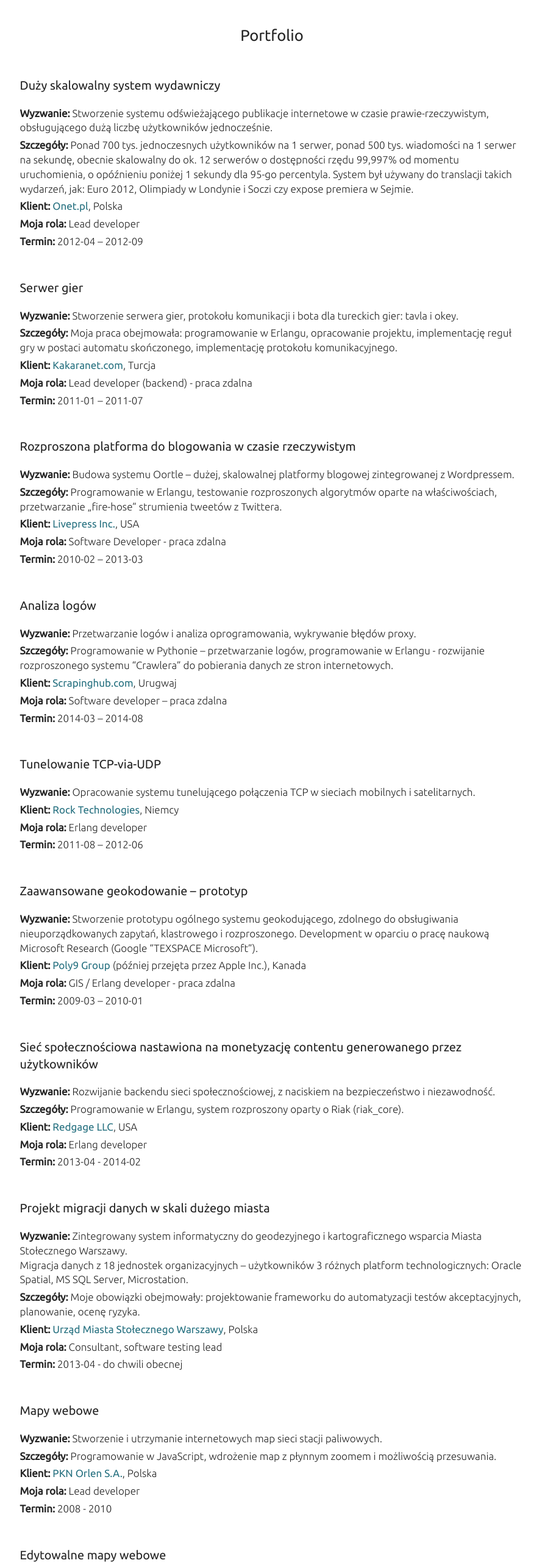
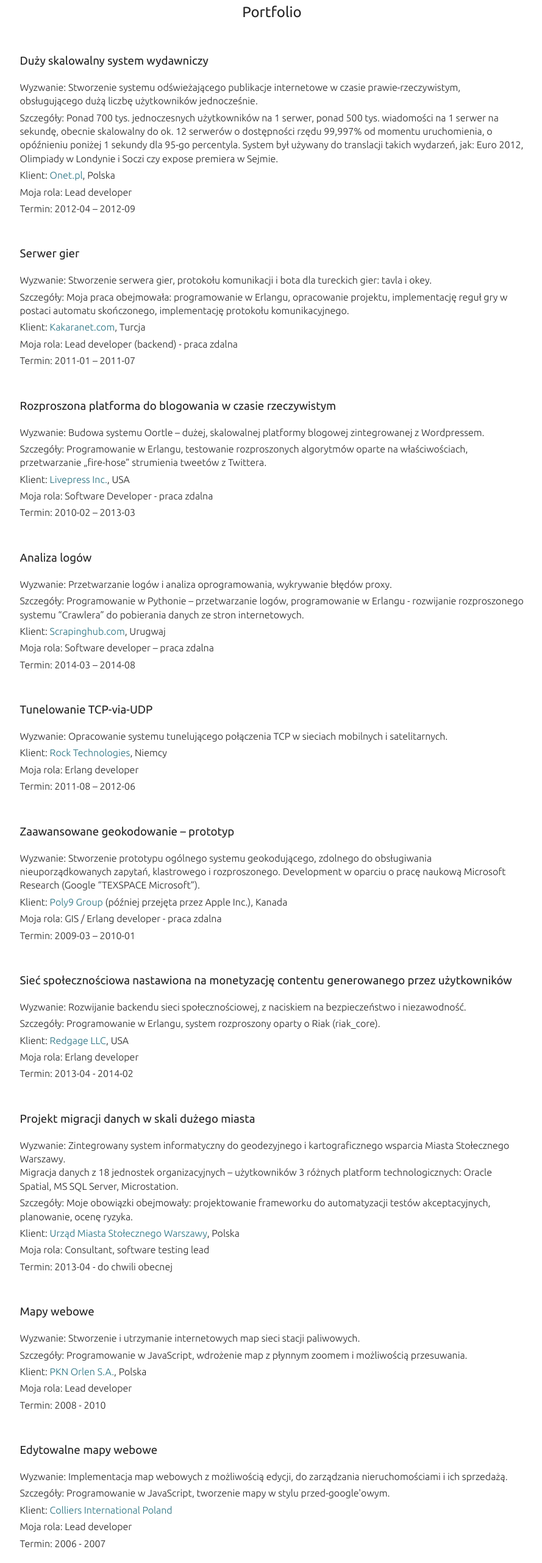
Before and after one commit to paulperegud/paulperegud.github.io, a plain HTML site: page index-PL.html in a window 1280 px wide. Shown: the part 1720-4283 px from the top of the page at 61% size, without its empty margins (194-1083 px from the left). Drawn offline with Linux system fonts and the light colour scheme.

Commit message:
font sizes etc

```diff
--- a/index-PL.html
+++ b/index-PL.html
@@ -71,63 +71,63 @@
 		<div id="portfolio-wrap">
 		<div id="portfolio"><h2 class="standard-margin">Portfolio</h2>
 		<h3 class="heading-project">Duży skalowalny system wydawniczy</h3>
-		<p><strong>Wyzwanie:</strong> Stworzenie systemu odświeżającego publikacje internetowe w czasie prawie-rzeczywistym, obsługującego dużą liczbę użytkowników jednocześnie.</p>
-		<p><strong>Szczegóły:</strong> Ponad 700 tys. jednoczesnych użytkowników na 1 serwer, ponad 500 tys. wiadomości na 1 serwer na sekundę, obecnie skalowalny do ok. 12 serwerów o dostępności rzędu 99,997% od momentu uruchomienia, o opóźnieniu poniżej 1 sekundy dla 95-go percentyla. System był używany do translacji takich wydarzeń, jak: Euro 2012, Olimpiady w Londynie i Soczi czy expose premiera w Sejmie.</p>
-		<p><strong>Klient:</strong> <a class="black-link" href="http://www.onet.pl/" target="blank_" rel="nofollow" title="Grupa Onet.pl S.A.">Onet.pl</a>, Polska</p>
-		<p><strong>Moja rola:</strong> Lead developer</p>
-		<p><strong>Termin:</strong> 2012-04 – 2012-09</p>
+		<p>Wyzwanie: Stworzenie systemu odświeżającego publikacje internetowe w czasie prawie-rzeczywistym, obsługującego dużą liczbę użytkowników jednocześnie.</p>
+		<p>Szczegóły: Ponad 700 tys. jednoczesnych użytkowników na 1 serwer, ponad 500 tys. wiadomości na 1 serwer na sekundę, obecnie skalowalny do ok. 12 serwerów o dostępności rzędu 99,997% od momentu uruchomienia, o opóźnieniu poniżej 1 sekundy dla 95-go percentyla. System był używany do translacji takich wydarzeń, jak: Euro 2012, Olimpiady w Londynie i Soczi czy expose premiera w Sejmie.</p>
+		<p>Klient: <a class="black-link" href="http://www.onet.pl/" target="blank_" rel="nofollow" title="Grupa Onet.pl S.A.">Onet.pl</a>, Polska</p>
+		<p>Moja rola: Lead developer</p>
+		<p>Termin: 2012-04 – 2012-09</p>
 		<h3 class="heading-project">Serwer gier</h3>
-		<p><strong>Wyzwanie:</strong> Stworzenie serwera gier, protokołu komunikacji i bota dla tureckich gier: tavla i okey.</p>
-		<p><strong>Szczegóły:</strong> Moja praca obejmowała: programowanie w Erlangu, opracowanie projektu, implementację reguł gry w postaci automatu skończonego, implementację protokołu komunikacyjnego.</p>
-		<p><strong>Klient:</strong> <a class="black-link" href="http://kakaranet.com" target="blank_" rel="nofollow" title="Kakaranet">Kakaranet.com</a>, Turcja</p>
-		<p><strong>Moja rola:</strong> Lead developer (backend) - praca zdalna</p>
-		<p><strong>Termin:</strong> 2011-01 – 2011-07</p>
+		<p>Wyzwanie: Stworzenie serwera gier, protokołu komunikacji i bota dla tureckich gier: tavla i okey.</p>
+		<p>Szczegóły: Moja praca obejmowała: programowanie w Erlangu, opracowanie projektu, implementację reguł gry w postaci automatu skończonego, implementację protokołu komunikacyjnego.</p>
+		<p>Klient: <a class="black-link" href="http://kakaranet.com" target="blank_" rel="nofollow" title="Kakaranet">Kakaranet.com</a>, Turcja</p>
+		<p>Moja rola: Lead developer (backend) - praca zdalna</p>
+		<p>Termin: 2011-01 – 2011-07</p>
 		<h3 class="heading-project">Rozproszona platforma do blogowania w czasie rzeczywistym</h3>
-		<p><strong>Wyzwanie:</strong> Budowa systemu Oortle – dużej, skalowalnej platformy blogowej zintegrowanej z Wordpressem.</p>
-		<p><strong>Szczegóły:</strong> Programowanie w Erlangu, testowanie rozproszonych algorytmów oparte na właściwościach, przetwarzanie „fire-hose” strumienia tweetów z Twittera.</p>
-		<p><strong>Klient:</strong> <a class="black-link" href="http://livepress.com/" target="blank_" rel="nofollow" title="LivePress Inc.">Livepress Inc.</a>, USA</p>
-		<p><strong>Moja rola:</strong> Software Developer - praca zdalna</p>
-		<p><strong>Termin:</strong> 2010-02 – 2013-03</p>
+		<p>Wyzwanie: Budowa systemu Oortle – dużej, skalowalnej platformy blogowej zintegrowanej z Wordpressem.</p>
+		<p>Szczegóły: Programowanie w Erlangu, testowanie rozproszonych algorytmów oparte na właściwościach, przetwarzanie „fire-hose” strumienia tweetów z Twittera.</p>
+		<p>Klient: <a class="black-link" href="http://livepress.com/" target="blank_" rel="nofollow" title="LivePress Inc.">Livepress Inc.</a>, USA</p>
+		<p>Moja rola: Software Developer - praca zdalna</p>
+		<p>Termin: 2010-02 – 2013-03</p>
 		<h3 class="heading-project">Analiza logów</h3>
-		<p><strong>Wyzwanie:</strong> Przetwarzanie logów i analiza oprogramowania, wykrywanie błędów proxy.</p>
-		<p><strong>Szczegóły:</strong> Programowanie w Pythonie – przetwarzanie logów, programowanie w Erlangu - rozwijanie rozproszonego systemu “Crawlera” do pobierania danych ze stron internetowych.</p>
-		<p><strong>Klient:</strong> <a class="black-link" href="http://scrapinghub.com/" target="blank_" rel="nofollow" title="Scrapinghub">Scrapinghub.com</a>, Urugwaj</p>
-		<p><strong>Moja rola:</strong> Software developer – praca zdalna</p>
-		<p><strong>Termin:</strong> 2014-03 – 2014-08</p>
+		<p>Wyzwanie: Przetwarzanie logów i analiza oprogramowania, wykrywanie błędów proxy.</p>
+		<p>Szczegóły: Programowanie w Pythonie – przetwarzanie logów, programowanie w Erlangu - rozwijanie rozproszonego systemu “Crawlera” do pobierania danych ze stron internetowych.</p>
+		<p>Klient: <a class="black-link" href="http://scrapinghub.com/" target="blank_" rel="nofollow" title="Scrapinghub">Scrapinghub.com</a>, Urugwaj</p>
+		<p>Moja rola: Software developer – praca zdalna</p>
+		<p>Termin: 2014-03 – 2014-08</p>
 		<h3 class="heading-project">Tunelowanie TCP-via-UDP</h3>
-		<p><strong>Wyzwanie:</strong> Opracowanie systemu tunelującego połączenia TCP w sieciach mobilnych i satelitarnych.</p>
-		<p><strong>Klient:</strong> <a class="black-link" href="http://www.rock-technologies.com/index-1.html" target="blank_" rel="nofollow" title="Rock Technologies" >Rock Technologies</a>, Niemcy</p>
-		<p><strong>Moja rola:</strong> Erlang developer</p>
-		<p><strong>Termin:</strong> 2011-08 – 2012-06</p>
+		<p>Wyzwanie: Opracowanie systemu tunelującego połączenia TCP w sieciach mobilnych i satelitarnych.</p>
+		<p>Klient: <a class="black-link" href="http://www.rock-technologies.com/index-1.html" target="blank_" rel="nofollow" title="Rock Technologies" >Rock Technologies</a>, Niemcy</p>
+		<p>Moja rola: Erlang developer</p>
+		<p>Termin: 2011-08 – 2012-06</p>
 		<h3 class="heading-project">Zaawansowane geokodowanie – prototyp</h3>
-		<p><strong>Wyzwanie:</strong> Stworzenie prototypu ogólnego systemu geokodującego, zdolnego do obsługiwania nieuporządkowanych zapytań, klastrowego i rozproszonego. Development w oparciu o pracę naukową Microsoft Research (Google “TEXSPACE Microsoft”).</p>
-		<p><strong>Klient:</strong> <a class="black-link" href="http://9to5mac.com/2011/10/29/apple-acquired-mind-blowing-3d-mapping-company-c3-technologies-looking-to-take-ios-maps-to-the-next-level/" target="blank_" rel="nofollow" title="Poly9">Poly9 Group </a>(później przejęta przez Apple Inc.), Kanada</p>
-		<p><strong>Moja rola:</strong> GIS / Erlang developer - praca zdalna</p>
-		<p><strong>Termin:</strong> 2009-03 – 2010-01</p>
+		<p>Wyzwanie: Stworzenie prototypu ogólnego systemu geokodującego, zdolnego do obsługiwania nieuporządkowanych zapytań, klastrowego i rozproszonego. Development w oparciu o pracę naukową Microsoft Research (Google “TEXSPACE Microsoft”).</p>
+		<p>Klient: <a class="black-link" href="http://9to5mac.com/2011/10/29/apple-acquired-mind-blowing-3d-mapping-company-c3-technologies-looking-to-take-ios-maps-to-the-next-level/" target="blank_" rel="nofollow" title="Poly9">Poly9 Group </a>(później przejęta przez Apple Inc.), Kanada</p>
+		<p>Moja rola: GIS / Erlang developer - praca zdalna</p>
+		<p>Termin: 2009-03 – 2010-01</p>
 		<h3 class="heading-project">Sieć społecznościowa nastawiona na monetyzację contentu generowanego przez użytkowników</h3>
-		<p><strong>Wyzwanie:</strong> Rozwijanie backendu sieci społecznościowej, z naciskiem na bezpieczeństwo i niezawodność.</p>
-		<p><strong>Szczegóły:</strong> Programowanie w Erlangu, system rozproszony oparty o Riak (riak_core).</p>
-		<p><strong>Klient:</strong> <a class="black-link" href="http://www.redgage.com/landing" target="blank_" rel="nofollow" title="RedGage, LLC">Redgage LLC</a>, USA</p>
-		<p><strong>Moja rola:</strong> Erlang developer</p>
-		<p><strong>Termin:</strong> 2013-04 - 2014-02</p>
+		<p>Wyzwanie: Rozwijanie backendu sieci społecznościowej, z naciskiem na bezpieczeństwo i niezawodność.</p>
+		<p>Szczegóły: Programowanie w Erlangu, system rozproszony oparty o Riak (riak_core).</p>
+		<p>Klient: <a class="black-link" href="http://www.redgage.com/landing" target="blank_" rel="nofollow" title="RedGage, LLC">Redgage LLC</a>, USA</p>
+		<p>Moja rola: Erlang developer</p>
+		<p>Termin: 2013-04 - 2014-02</p>
 		<h3 class="heading-project">Projekt migracji danych w skali dużego miasta</h3>
-		<p><strong>Wyzwanie:</strong> Zintegrowany system informatyczny do geodezyjnego i kartograficznego wsparcia Miasta Stołecznego Warszawy. <br/>Migracja danych z 18 jednostek organizacyjnych – użytkowników 3 różnych platform technologicznych: Oracle Spatial, MS SQL Server, Microstation.</p>
-		<p><strong>Szczegóły:</strong> Moje obowiązki obejmowały: projektowanie frameworku do automatyzacji testów akceptacyjnych, planowanie, ocenę ryzyka.</p>
-		<p><strong>Klient:</strong> <a class="black-link" href="http://www.um.warszawa.pl/" target="blank_" rel="nofollow" title="Mayor of City of Warsaw">Urząd Miasta Stołecznego Warszawy</a>, Polska</p>
-		<p><strong>Moja rola:</strong> Consultant, software testing lead</p>
-		<p><strong>Termin:</strong> 2013-04 - do chwili obecnej</p>
+		<p>Wyzwanie: Zintegrowany system informatyczny do geodezyjnego i kartograficznego wsparcia Miasta Stołecznego Warszawy. <br/>Migracja danych z 18 jednostek organizacyjnych – użytkowników 3 różnych platform technologicznych: Oracle Spatial, MS SQL Server, Microstation.</p>
+		<p>Szczegóły: Moje obowiązki obejmowały: projektowanie frameworku do automatyzacji testów akceptacyjnych, planowanie, ocenę ryzyka.</p>
+		<p>Klient: <a class="black-link" href="http://www.um.warszawa.pl/" target="blank_" rel="nofollow" title="Mayor of City of Warsaw">Urząd Miasta Stołecznego Warszawy</a>, Polska</p>
+		<p>Moja rola: Consultant, software testing lead</p>
+		<p>Termin: 2013-04 - do chwili obecnej</p>
 		<h3 class="heading-project">Mapy webowe</h3>
-		<p><strong>Wyzwanie:</strong> Stworzenie i utrzymanie internetowych map sieci stacji paliwowych.</p>
-		<p><strong>Szczegóły:</strong> Programowanie w JavaScript, wdrożenie map z płynnym zoomem i możliwością przesuwania.</p>
-		<p><strong>Klient:</strong> <a class="black-link" href="http://www.orlen.pl/PL/Strony/default.aspx" target="blank_" rel="nofollow" title="PKN Orlen S.A.">PKN Orlen S.A.</a>, Polska</p>
-		<p><strong>Moja rola:</strong> Lead developer</p>
-		<p><strong>Termin:</strong> 2008 - 2010</p>
+		<p>Wyzwanie: Stworzenie i utrzymanie internetowych map sieci stacji paliwowych.</p>
+		<p>Szczegóły: Programowanie w JavaScript, wdrożenie map z płynnym zoomem i możliwością przesuwania.</p>
+		<p>Klient: <a class="black-link" href="http://www.orlen.pl/PL/Strony/default.aspx" target="blank_" rel="nofollow" title="PKN Orlen S.A.">PKN Orlen S.A.</a>, Polska</p>
+		<p>Moja rola: Lead developer</p>
+		<p>Termin: 2008 - 2010</p>
 		<h3 class="heading-project">Edytowalne mapy webowe</h3>
-		<p><strong>Wyzwanie:</strong> Implementacja map webowych z możliwością edycji, do zarządzania nieruchomościami i ich sprzedażą.</p>
-		<p><strong>Szczegóły:</strong> Programowanie w JavaScript, tworzenie mapy w stylu przed-google'owym.</p>
-		<p><strong>Klient:</strong> <a class="black-link" href="http://www.colliers.com/pl-pl/poland" target="blank_" rel="nofollow" title="Colliers International Poland">Colliers International Poland</a></p>
-		<p><strong>Moja rola:</strong> Lead developer</p>
-		<p><strong>Termin:</strong> 2006 - 2007</p>
+		<p>Wyzwanie: Implementacja map webowych z możliwością edycji, do zarządzania nieruchomościami i ich sprzedażą.</p>
+		<p>Szczegóły: Programowanie w JavaScript, tworzenie mapy w stylu przed-google'owym.</p>
+		<p>Klient: <a class="black-link" href="http://www.colliers.com/pl-pl/poland" target="blank_" rel="nofollow" title="Colliers International Poland">Colliers International Poland</a></p>
+		<p>Moja rola: Lead developer</p>
+		<p>Termin: 2006 - 2007</p>
 		</div>
 		</div>
 		<div id="public-appearances-wrap">
--- a/style.css
+++ b/style.css
@@ -1,16 +1,16 @@
 
-		body {font-family: Ubuntu, Arial, sans-serif; font-size: 17px; font-weight: 300; line-height: 1.4; margin: 0; color: rgb(37,37,37);}
+		body {font-family: Ubuntu, Arial, sans-serif; font-size: 1em; font-weight: 300; line-height: 1.4; margin: 0; color: rgb(37,37,37);}
 		h1 {margin-top: 10px; margin-bottom: 15px;}
 		h1, h2, h3 {font-weight: 400;}
 		.heading-project {margin-top: 50px;}
 		p {margin-top: 0px; margin-bottom: 5px;}
 		.white-link {color: white; text-decoration: none;}
 		.white-link:hover {color: rgb(229,243,210);}
-		.black-link {color: rgb(39,113,128); text-decoration: none; font-weight: 400;}
+		.black-link {color: rgb(39,113,128); text-decoration: none;}
 		.black-link:hover {color: rgb(37,37,37);}
 		.language-version-link {color: rgb(37,37,37); text-decoration: none;}
 		.language-version-link:hover {color: rgb(39,113,128); text-decoration: none;}
-		.offer-headlines:hover {color: rgb(39,113,128);}
+		.offer-headlines:hover {color: rgb(229,243,210);}
 		.offer-paragraphs {text-align: center;}
 		.offer-paragraphs:hover {color: rgb(229,243,210);}
 
```
Also changed, not shown: index.html (+48 -48 lines).
